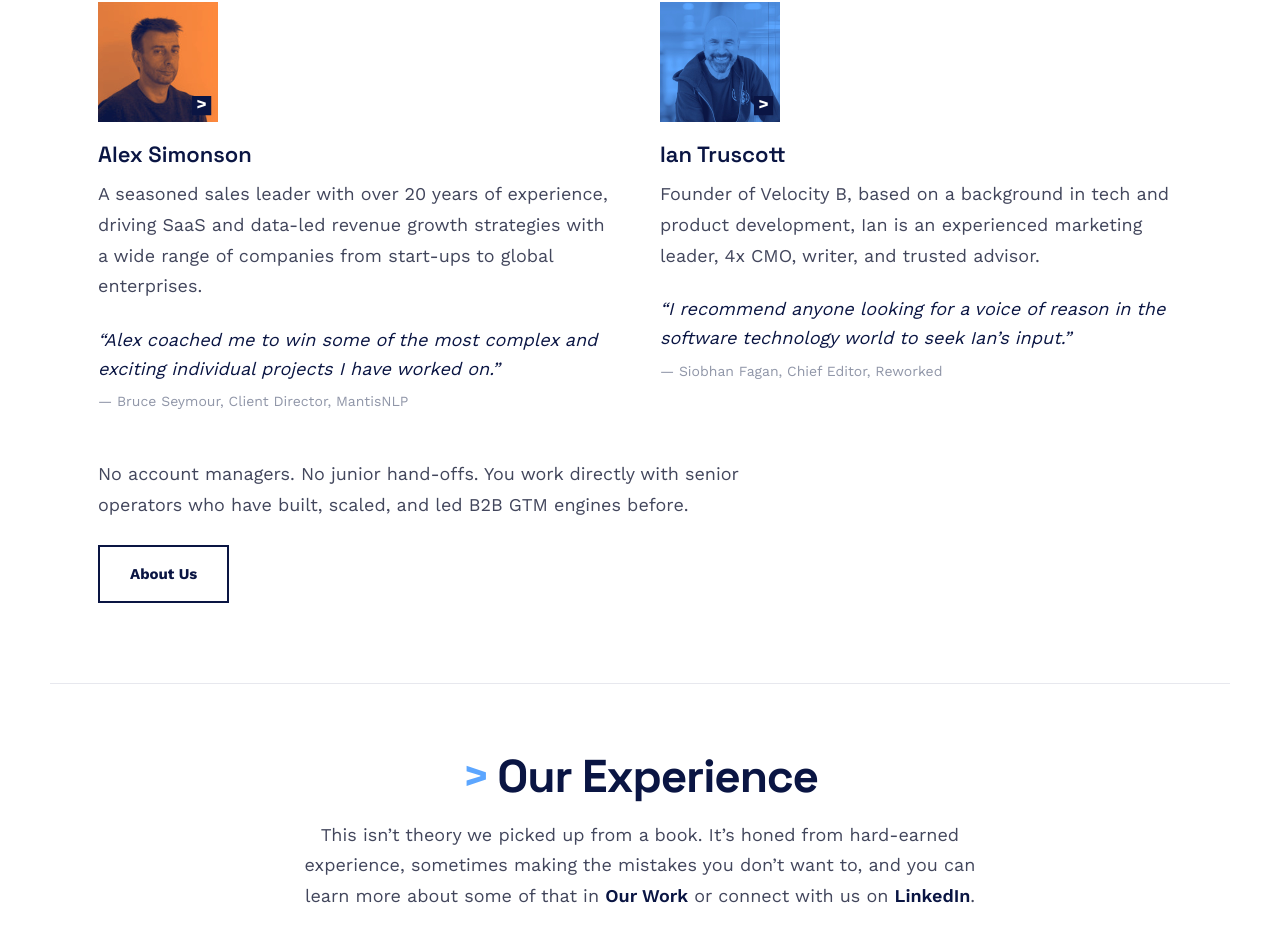
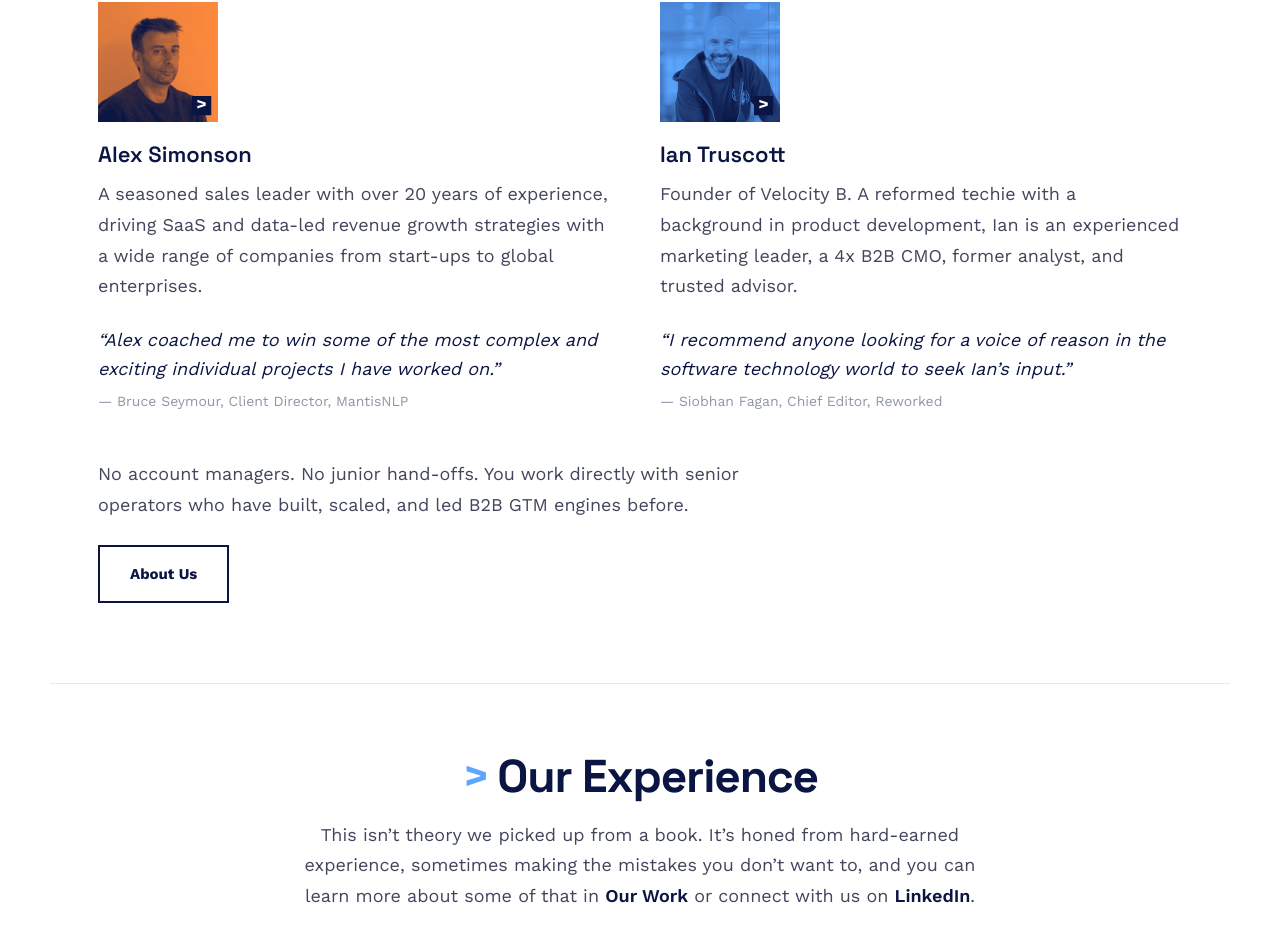
Before and after one commit to vb-iant/velocity-b, a Next.js app: page /how-we-work in a window 1280 px wide. Shown: the part 2496-3437 px from the top of the page. Built offline with nearby package versions, Linux system fonts and the light colour scheme.

Commit message:
How We Work: update Ian's bio to match Alex's bio structure

```diff
--- a/app/how-we-work/page.tsx
+++ b/app/how-we-work/page.tsx
@@ -220,9 +220,9 @@ export default function HowWeWorkPage() {
             </a>
             <h3 className="font-display mt-4 text-[22px] font-semibold">Ian Truscott</h3>
             <p className="mt-2 text-lg leading-[1.7] text-[#42465c]">
-              Founder of Velocity B, based on a background in tech and
+              Founder of Velocity B. A reformed techie with a background in
               product development, Ian is an experienced marketing leader,
-              4x CMO, writer, and trusted advisor.
+              a 4x B2B CMO, former analyst, and trusted advisor.
             </p>
             <p className="mt-6 text-lg italic leading-[1.6] text-navy">
               &ldquo;I recommend anyone looking for a voice of reason in the
```
